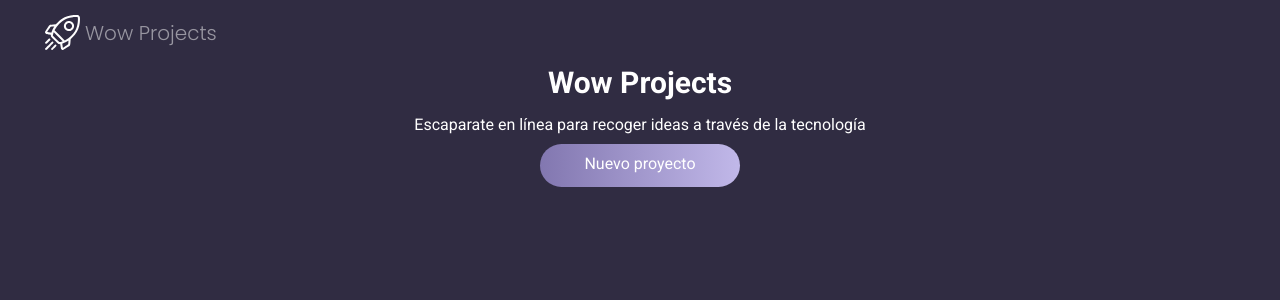
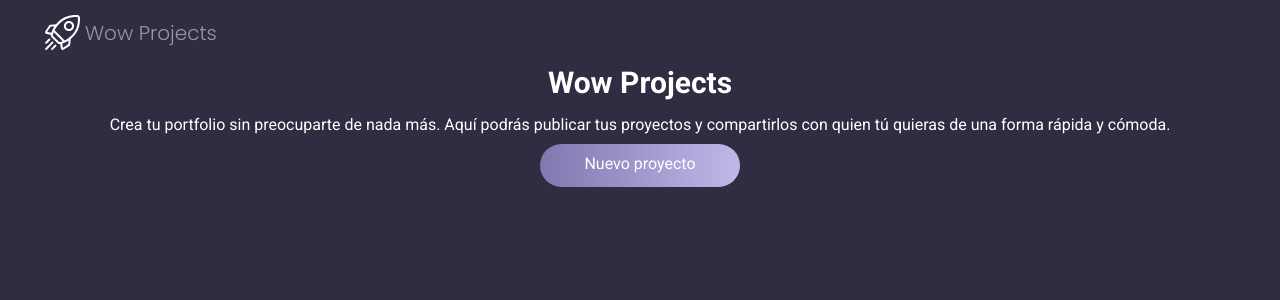
Before and after one commit to alexandracampo/web-de-proyectos, a React (Create React App) app: page /#/ in a window 1280 px wide. Shown: the top 300 px of the page. Built offline with nearby package versions, Linux system fonts and the light colour scheme; a web font is replaced by a local one.

Commit message:
change title text

```diff
--- a/src/components/Landing.js
+++ b/src/components/Landing.js
@@ -55,7 +55,7 @@ const Landing = () => {
       <main>
         <section className="wrap--landing">
           <h1 className="landing--title">Wow Projects</h1>
-          <p className="landing--text">Escaparate en línea para recoger ideas a través de la tecnología</p>
+          <p className="landing--text">Crea tu portfolio sin preocuparte de nada más. Aquí podrás publicar tus proyectos y compartirlos con quien tú quieras de una forma rápida y cómoda.</p>
           <Link className="landing--link btn-large" to="/create">Nuevo proyecto</Link>
         </section>
         <section>
```
